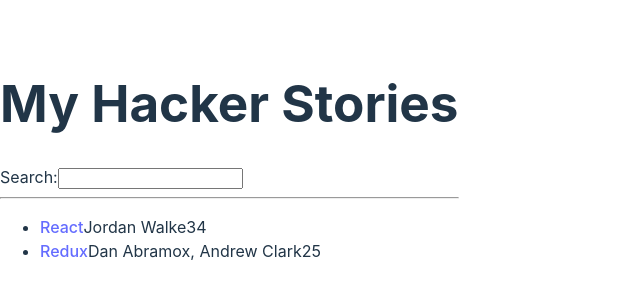
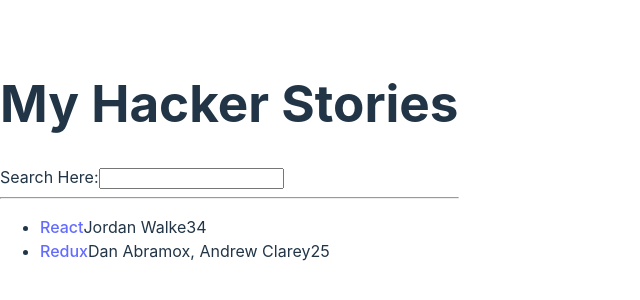
Before and after one commit to edlance01/road_to_react, a React (Vite) app: page / in a window 1280 px wide. Shown: the part 240-540 px from the top of the page, without its empty margins (0-640 px from the left). Built offline with nearby package versions, Linux system fonts and the light colour scheme.

Commit message:
Road to React - React Component

```diff
--- a/src/App.jsx
+++ b/src/App.jsx
@@ -12,23 +12,15 @@
   {
     title: 'Redux',
     url: 'https://redux.js.org',
-    author: 'Dan Abramox, Andrew Clark',
+    author: 'Dan Abramox, Andrew Clarey',
     num_comments: 2,
     points: 5,
     objectID: 1,
   }
 ]
 
-function App(){
+function List() {
   return (
-    <div>
-      <h1>My Hacker Stories</h1>
-
-      <label htmlFor="search">Search:</label>
-      <input id="search" type="text" />
-
-      <hr />
-
     <ul>
       {list.map(function (item) {
         return (
@@ -43,6 +35,27 @@
         );
       })}
     </ul>
+  );
+}
+
+function Search(){
+  return (
+    <div>
+     <label htmlFor="search">Search Here:</label>
+      <input id="search" type="text" />
+    </div>
+  );
+}
+
+function App() {
+  return (
+    <div>
+      <h1>My Hacker Stories</h1>
+
+     <Search />
+      <hr />
+
+     <List />
     </div>
   );
 }
```
Lines whose indentation alone changed are shown as unchanged.
